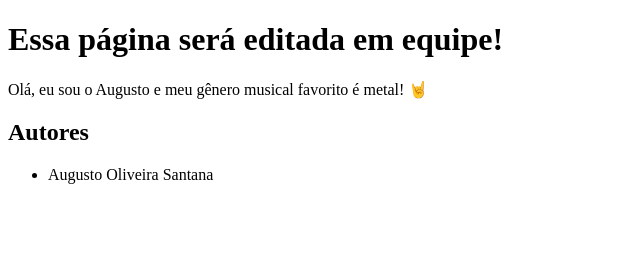
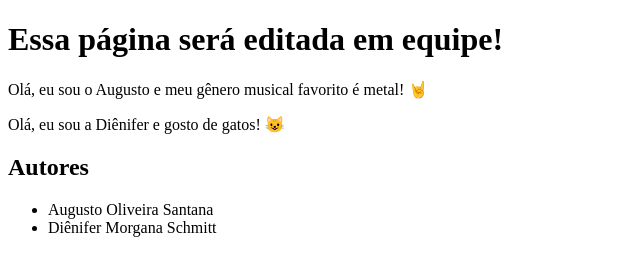
Before and after one commit to Gutto1/aula-2-git, a plain HTML site: page src/pages/index.html in a window 1280 px wide. Shown: the whole page, without its empty margins (0-640 px from the left). Drawn offline with Linux system fonts and the light colour scheme.

Commit message:
adicao informacao autores

```diff
--- a/src/pages/index.html
+++ b/src/pages/index.html
@@ -17,12 +17,18 @@
           Olá, eu sou o Augusto e meu gênero musical favorito é metal! 🤘
         </p>
       </article>
+      <article>
+        <p>
+          Olá, eu sou a Diênifer e gosto de gatos! 😺
+        </p>
+      </article>
     </section>
   </main>
   <footer>
     <h2> Autores </h2>
     <ul>
       <li>Augusto Oliveira Santana</li>
+      <li>Diênifer Morgana Schmitt</li>
     </ul>
   </footer>
 </body>
```
